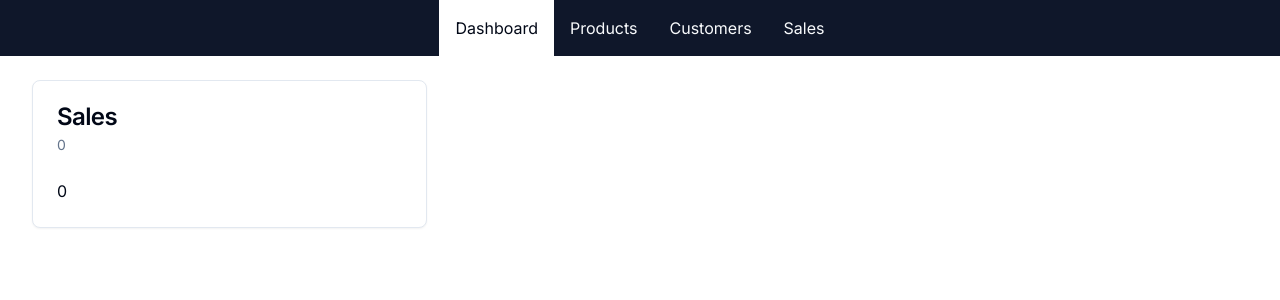
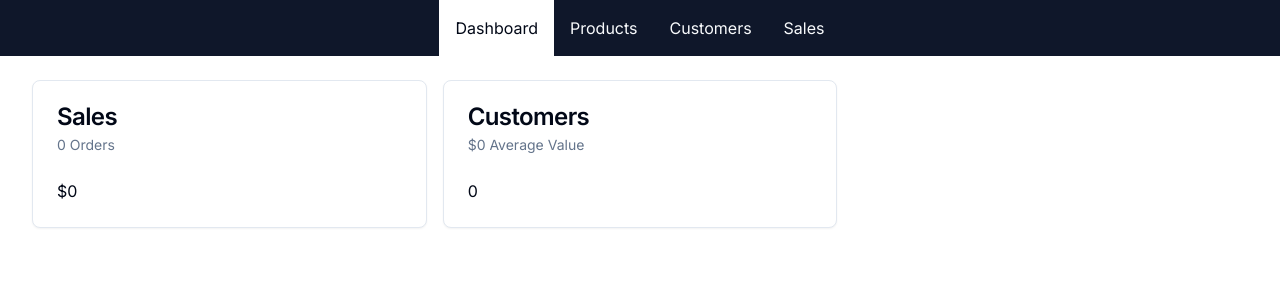
Before and after one commit to Joha-will/full-stack-ecommerce-store, a Next.js app: page /admin in a window 1280 px wide. Shown: the top 300 px of the page. Built offline with nearby package versions, Linux system fonts and the light colour scheme; no server answers; the database is empty.

Commit message:
added formatter functions and created getUserData function to get and display customers data

```diff
--- a/src/app/admin/page.tsx
+++ b/src/app/admin/page.tsx
@@ -1,5 +1,7 @@
 import { Card, CardContent, CardHeader, CardTitle, CardDescription } from '@/components/ui/card';
 import db from '@/db/db';
+import { formatCurrency } from '@/lib/formatters';
+import { formatNumber } from '@/lib/formatters';
 
 
 async function getSalesData() {
@@ -14,12 +16,34 @@ async function getSalesData() {
 
 }
 
+async function getUserData() {
+    const [userCount, orderData] = await Promise.all([
+        db.user.count(),
+        db.order.aggregate({
+            _sum: {pricePaidInCents: true},
+        })
+    ])
+
+    return {
+        userCount,
+        averageValuePerUser: userCount === 0 ? 0 : (orderData._sum.pricePaidInCents || 0) / userCount / 100,
+    }
+
+}
+
 export default async function AdminDashboard() {
-    const salesData = await getSalesData();
+
+    const [salesData, userData ] = await Promise.all([
+        getSalesData(),
+        getUserData()
+    ])
+
+
     return (
         <div className="grid grid-cols-1 md:grid-cols-2 lg:grid-cols-3 gap-4">
 
-            <DashboardCard title='Sales' description={salesData.totalSales} body={salesData.totalOrders} />
+            <DashboardCard title='Sales' description={`${formatNumber(salesData.totalSales)} Orders`} body={formatCurrency(salesData.totalOrders)} />
+            <DashboardCard title='Customers' description={`${formatCurrency(userData.averageValuePerUser)} Average Value`} body={formatNumber(userData.userCount)} />
 
         </div>
     )
--- /dev/null
+++ b/src/lib/formatters.ts
@@ -0,0 +1,15 @@
+const CURRENCY_FORMATTER = new Intl.NumberFormat("en-US", {
+    currency: "USD",
+    style: "currency",
+    minimumFractionDigits: 0,
+  })
+
+  export function formatCurrency(amount: number) {
+    return CURRENCY_FORMATTER.format(amount)
+  }
+
+  const NUMBER_FORMATTER = new Intl.NumberFormat("en-US")
+
+  export function formatNumber(number: number) {
+    return NUMBER_FORMATTER.format(number)
+  }
```
